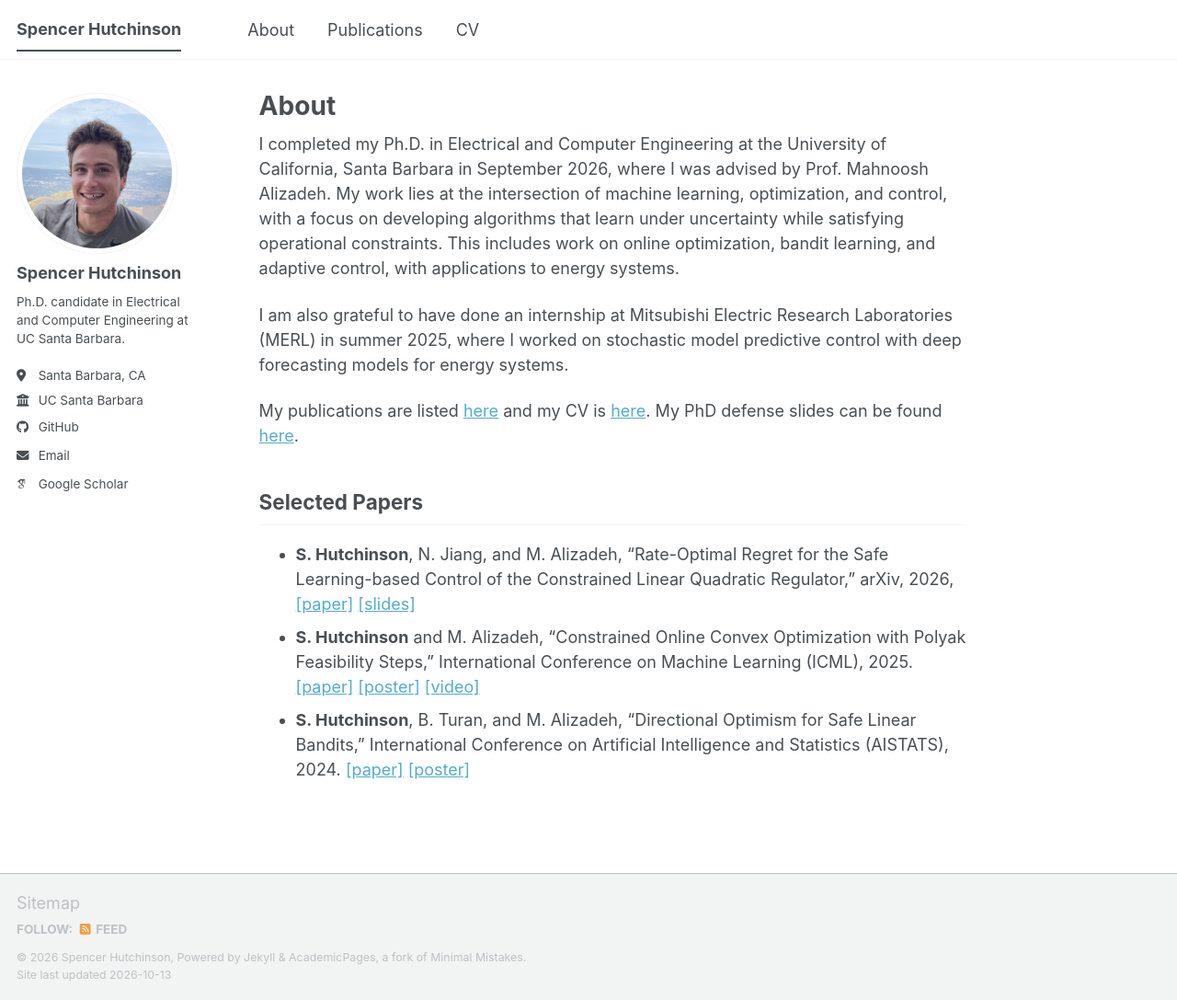
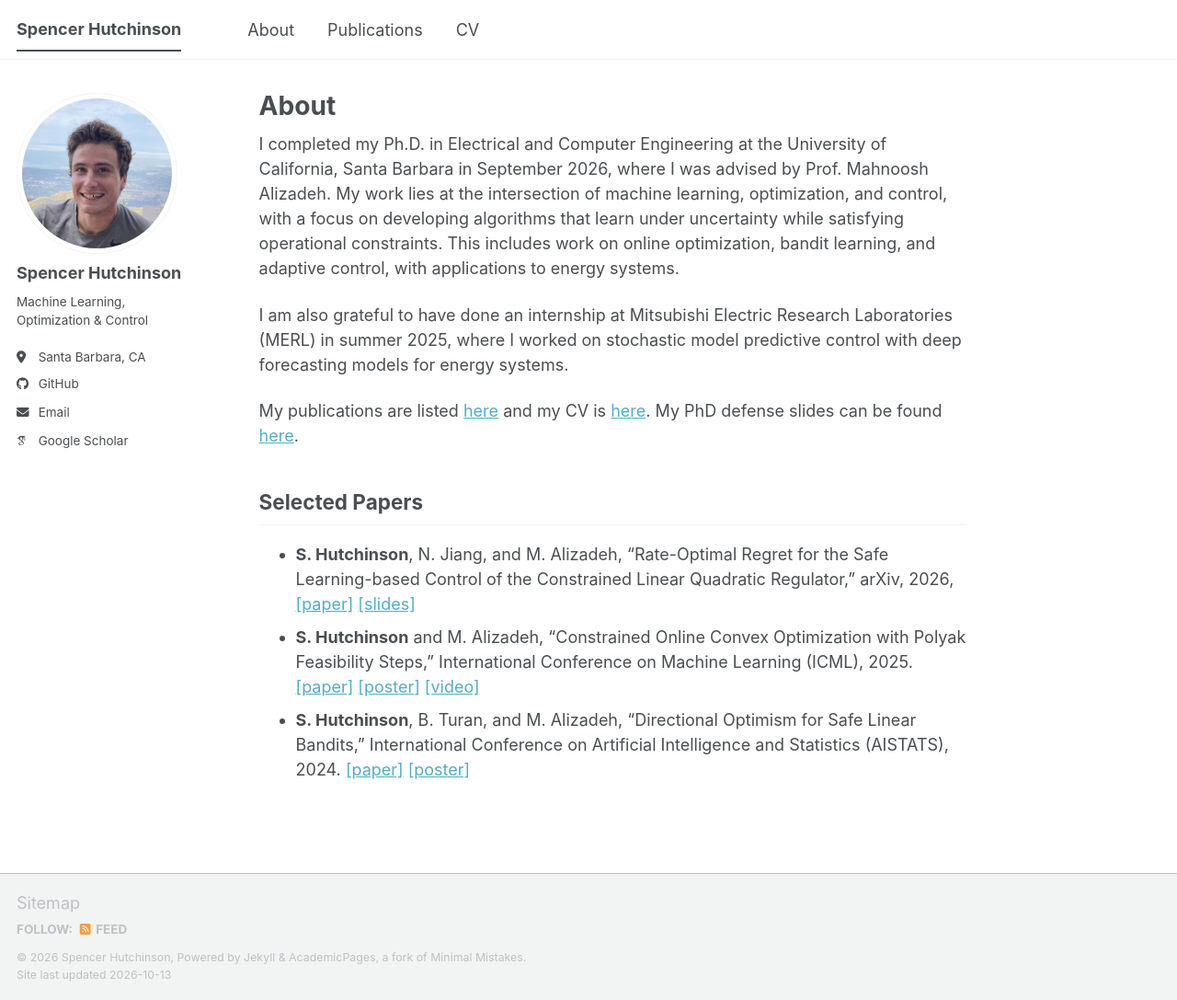
Before and after one commit to shutch1/shutch1.github.io, a Jekyll site: the page built from _pages/about.md, in a window 1280 px wide and 1087 px high. Shown: the whole window at 92% size. Built offline with Jekyll 4.4.1, drawn with Linux system fonts in a browser that asks for light colours; some web fonts are replaced; a script bundle is joined from its source files by our own code; library files that are not in the unit come from our copies.

Commit message:
updated bio

```diff
--- a/_config.yml
+++ b/_config.yml
@@ -26,9 +26,9 @@ author:
   avatar           : "IMG_5383.JPG"
   name             : "Spencer Hutchinson"
   pronouns         : # example: "she/her"
-  bio              : "Ph.D. candidate in Electrical and Computer Engineering at UC Santa Barbara."
+  bio              : "Machine Learning, Optimization & Control"
   location         : "Santa Barbara, CA"
-  employer         : "UC Santa Barbara"
+  employer         : # "UC Santa Barbara"
   uri              : "https://github.com/shutch1"
   email            : "spencer.hutch99@gmail.com"
 
```
